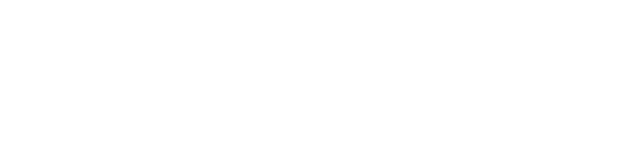
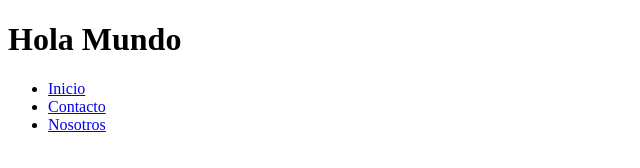
Before and after one commit to JoseAlvarez2021/clase-github, a plain HTML site: page index.html in a window 1280 px wide. Shown: the whole page, without its empty margins (0-640 px from the left). Drawn offline with Linux system fonts and the light colour scheme.

Commit message:
Header finalizado

```diff
--- a/index.html
+++ b/index.html
@@ -1,12 +1,25 @@
 <!DOCTYPE html>
 <html lang="en">
+
 <head>
     <meta charset="UTF-8">
     <meta name="viewport" content="width=device-width, initial-scale=1.0">
     <title>Document</title>
     <link rel="stylesheet" href="css/styles.css">
 </head>
+
 <body>
+    <header>
+        <h1>Hola Mundo</h1>
 
+        <nav>
+            <ul>
+                <li><a href="#">Inicio</a></li>
+                <li><a href="#">Contacto</a></li>
+                <li><a href="#">Nosotros</a></li>
+            </ul>
+        </nav>
+    </header>
 </body>
+
 </html>
```
